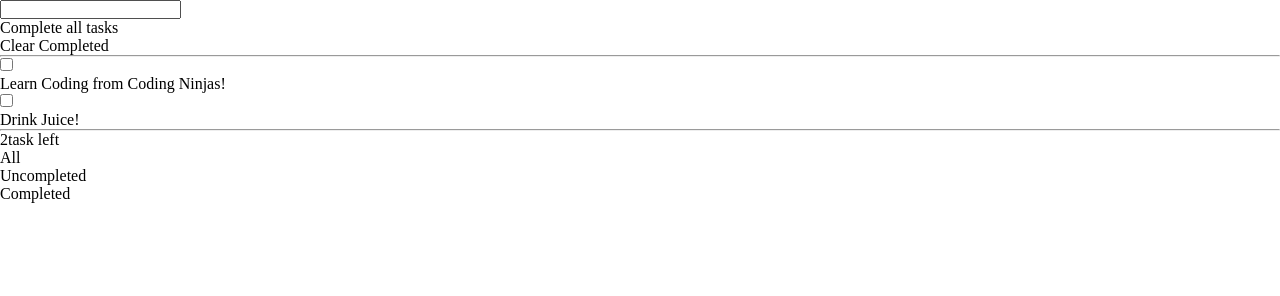
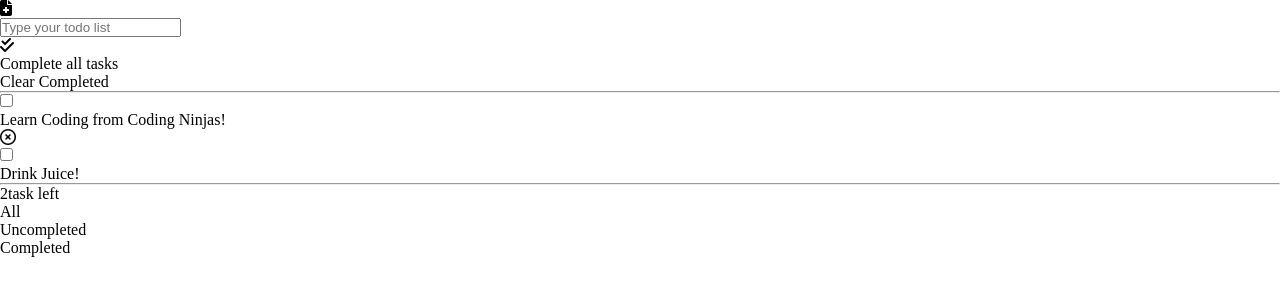
Before and after one commit to ritwikkr/js-todoList, a plain HTML site: page index.html in a window 1280 px wide. Drawn offline with Linux system fonts and the light colour scheme.

Commit message:
HTML: Link Fontawesome kit code and included icons

```diff
--- a/index.html
+++ b/index.html
@@ -6,18 +6,25 @@
     <meta name="viewport" content="width=device-width, initial-scale=1.0" />
     <link rel="stylesheet" href="style.css" />
     <script src="index.js" defer></script>
+    <!-- Fontawesome kit code -->
+    <script
+      src="https://kit.fontawesome.com/348f980c41.js"
+      crossorigin="anonymous"
+    ></script>
     <title>Document</title>
   </head>
   <body>
     <section class="body">
       <header>
         <div class="add-todo">
-          <div class="icon"></div>
-          <input type="text" />
+          <div class="icon"><i class="fa-solid fa-file-medical"></i></div>
+          <input type="text" placeholder="Type your todo list" />
         </div>
         <div class="complete-task">
           <div class="task-done">
-            <div class="complete-icon"></div>
+            <div class="complete-icon">
+              <i class="fa-solid fa-check-double"></i>
+            </div>
             <p>Complete all tasks</p>
           </div>
           <div class="clear-complete">
@@ -35,7 +42,9 @@
             <div class="todo-title">
               <p>Learn Coding from Coding Ninjas!</p>
             </div>
-            <div class="delete-icon"></div>
+            <div class="delete-icon">
+              <i class="fa-regular fa-circle-xmark"></i>
+            </div>
           </li>
           <li>
             <div class="checkbox">
```
